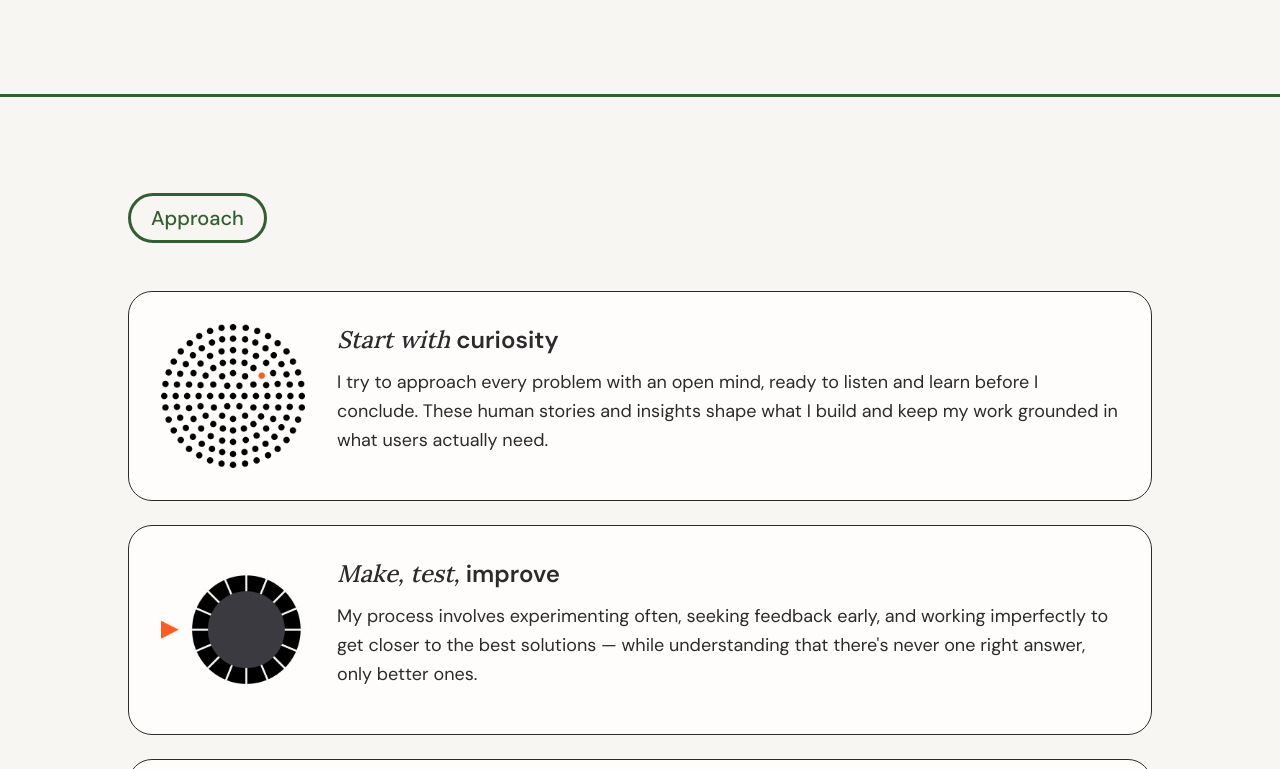
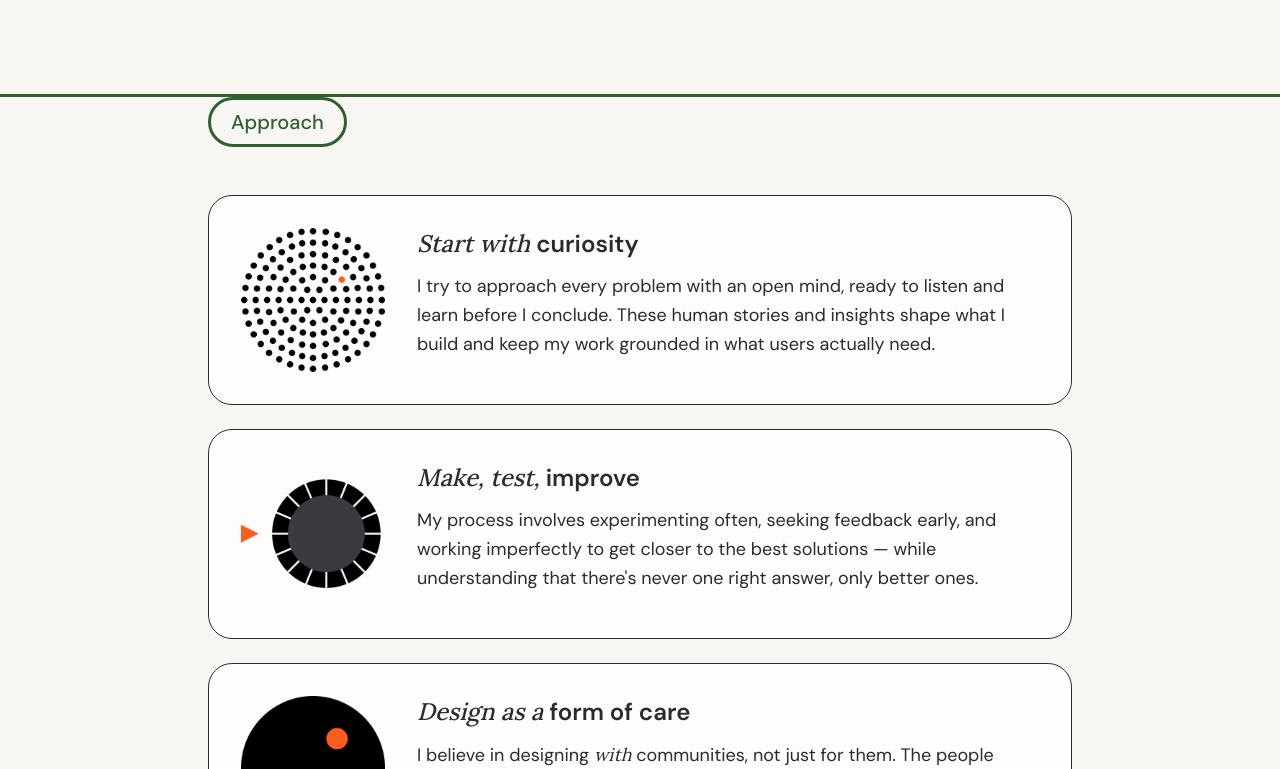
Before and after one commit to 1samanthacheng/portfolio, a Next.js app: page / in a window 1280 px wide. Shown: the part 1251-2020 px from the top of the page. Built offline with nearby package versions, Linux system fonts and the light colour scheme.

Commit message:
Update approach-section.tsx
increased padding

```diff
--- a/components/approach-section.tsx
+++ b/components/approach-section.tsx
@@ -90,7 +90,7 @@ const approachData = [
 
 export function ApproachSection() {
   return (
-    <section className="px-8 py-16 md:px-16 md:py-24 lg:px-24 xl:px-32">
+    <section className="px-12 md:px-24 lg:px-40 xl:px-52">
       {/* Approach Badge */}
       <div className="mb-12 inline-flex items-center rounded-full border-[3px] border-primary px-5 py-2">
         <span className="text-lg text-primary md:text-xl font-medium">Approach</span>
```
